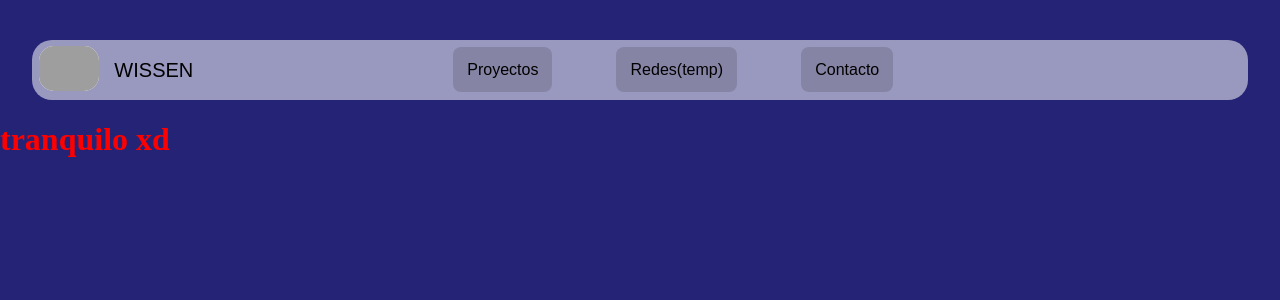
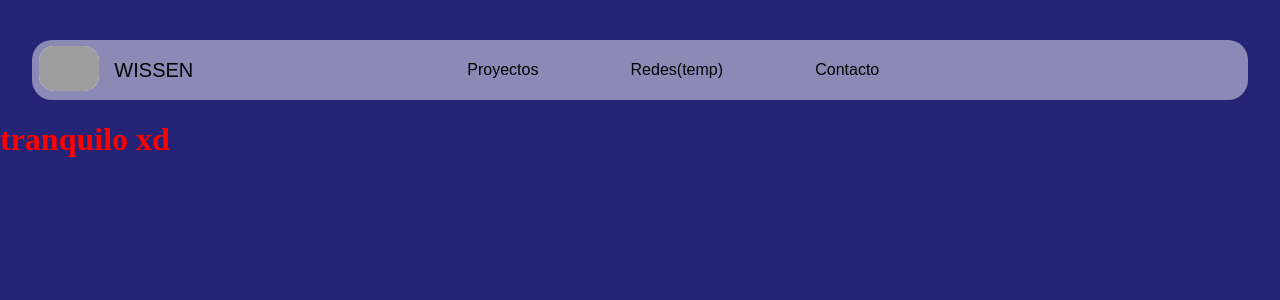
Before and after one commit to moiseStudent/wissen_blog, a Flask app: page / in a window 1280 px wide. Shown: the top 300 px of the page. Run offline with Flask 3, Linux system fonts and the light colour scheme; grey boxes are pictures that could not be loaded.

Commit message:
se limpio un poco el codigo y se agregaron animaciones en los links

```diff
--- a/static/css/navbar.css
+++ b/static/css/navbar.css
@@ -1,5 +1,9 @@
-#navbar{
-    background-color: #fff8;
+ul{
+    list-style-type: none;
+}
+
+.navbar{
+    background-color: #fff7;
     height: 15vh;
     width: 95vw;
     margin: auto;
@@ -12,14 +16,15 @@
     align-items: center;
     font-size: 10px;
     max-height: 60px;
+
 }
-#left_navbar{
+.left_navbar{
     display: flex;
     flex-direction: row;
     justify-content: flex-start;
     align-items: center;
 }
-#icon{
+.icon{
     margin-left: 0.7em;
     height: 4.5em;
     width: 6em;
@@ -28,20 +33,21 @@
     box-sizing: border-box;
     border-radius: 15px;
 }
-#title_navbar{ /** h1 o h2 ?*/
+.title_navbar{ /** h1 o h2 ?*/
     margin-left: 1.2vw;
     font-family: sans-serif;
     font-size: 20px;
 }
-#center_navbar_father{
+.center_navbar_father{
     justify-content: center;
     display: flex;
     flex-direction: row;
     justify-content: center;
     align-items: center;
     padding-left: 5vw;
+
 }
-#center_navbar_father{
+.center_navbar_father{
     display: flex;
     justify-content: center;
     width: 65vw;
@@ -58,8 +64,33 @@
 .text_linked{
     text-decoration: none;
     color: #000;
-    background-color: #0002;
+
     padding: 1.1vw;
     box-sizing: border-box;
     border-radius: 8px;
+    animation-name: change-color1;
+    animation-duration: 0.2s;
+    animation-iteration-count: 1;
+    animation-fill-mode: forwards;
 }
+.text_linked:hover{
+
+    animation-name: change-color2;
+    animation-duration: 0.2s;
+    animation-iteration-count: 1;
+    animation-fill-mode: forwards;
+}
+@keyframes change-color1 {
+    from{
+        background-color: #0002;
+    }
+    to{
+        background-color: #0000;
+    }
+}
+@keyframes change-color2 {
+
+    to{
+        background-color: #0002;
+    }
+}
--- a/templates/navbar.html
+++ b/templates/navbar.html
@@ -1,16 +1,16 @@
-<header id="navbar">
-    <div id="left_navbar">
-        <nav id="father_icon"><img id="icon" src="https://r.mobirisesite.com/487813/assets/images/photo-1488229297570-58520851e868.jpeg" alt="imagen temporal" ></nav>
-        <nav id="title_navbar">WISSEN</nav>
-    </div>
-    <div id="center_navbar_father">
-        <nav class="center_navbar"><a class="text_linked" href="https://www.google.co.uk/" target="_blank">Proyectos</a></nav>
-        <nav class="center_navbar"><a class="text_linked" href="https://www.google.co.uk/" target="_blank">Redes(temp)</a></nav>
-        <nav class="center_navbar"><a class="text_linked" href="https://www.google.co.uk/" target="_blank">Contacto</a></nav>
-    </div>
-    <div id="right_navbar_father">
-        <nav class="right_navbar"></nav>
-        <nav class="right_navbar"></nav>
-        <nav class="right_navbar"></nav>
-    </div>
+<header class="navbar">
+    <ul class="left_navbar">
+        <li class="father_icon"><img class="icon" src="https://r.mobirisesite.com/487813/assets/images/photo-1488229297570-58520851e868.jpeg" alt="imagen temporal" ></li>
+        <li class="title_navbar">WISSEN</li>
+    </ul>
+    <ul class="center_navbar_father">
+        <li class="center_navbar animated"><a class="text_linked" href="https://www.google.co.uk/" target="_blank">Proyectos</a></li>
+        <li class="center_navbar animated"><a class="text_linked" href="https://www.google.co.uk/" target="_blank">Redes(temp)</a></li>
+        <li class="center_navbar animated"><a class="text_linked" href="https://www.google.co.uk/" target="_blank">Contacto</a></li>
+    </ul>
+    <ul class="right_navbar_father">
+        <li class="right_navbar"></li>
+        <li class="right_navbar"></li>
+        <li class="right_navbar"></li>
+    </ul>
 </header>
```
